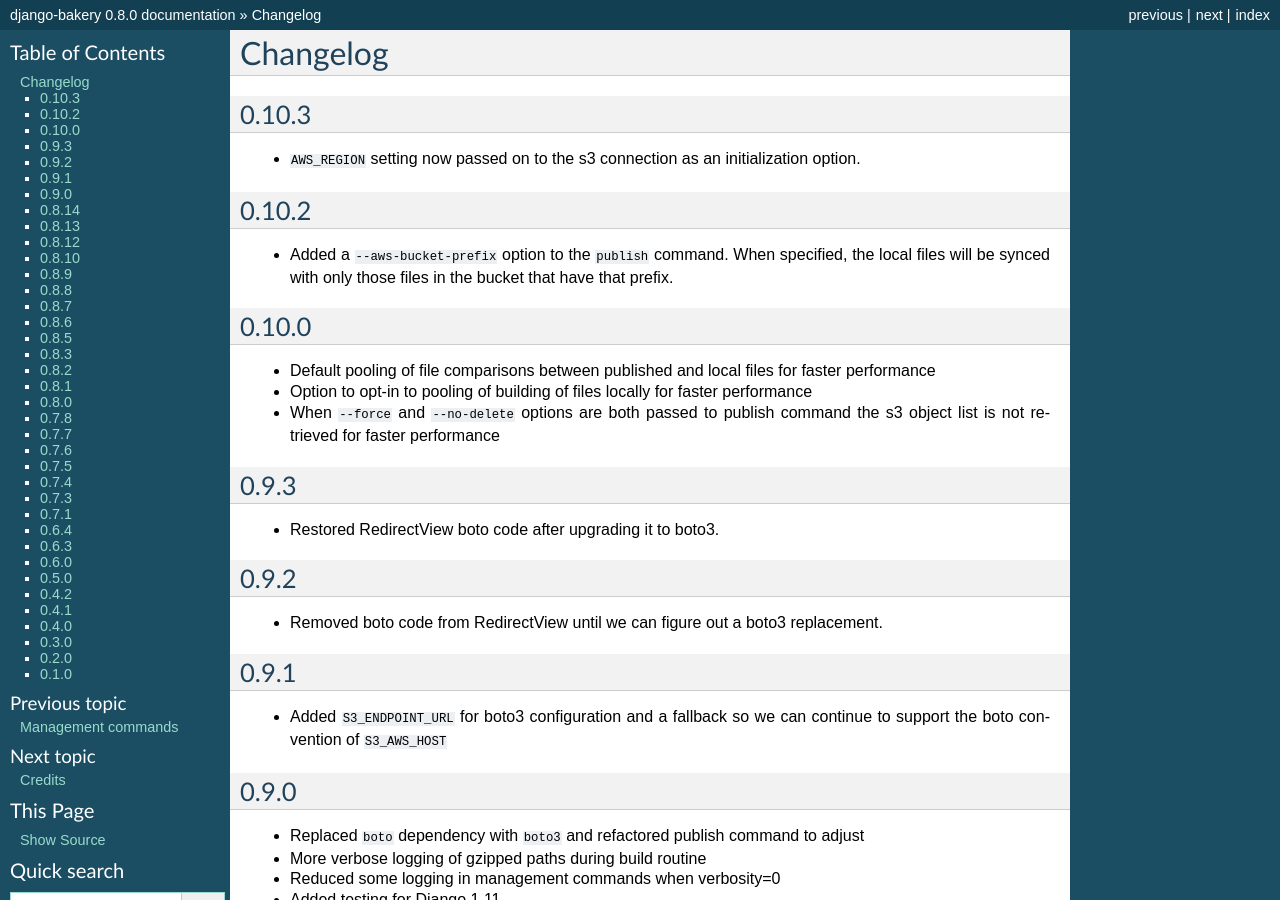
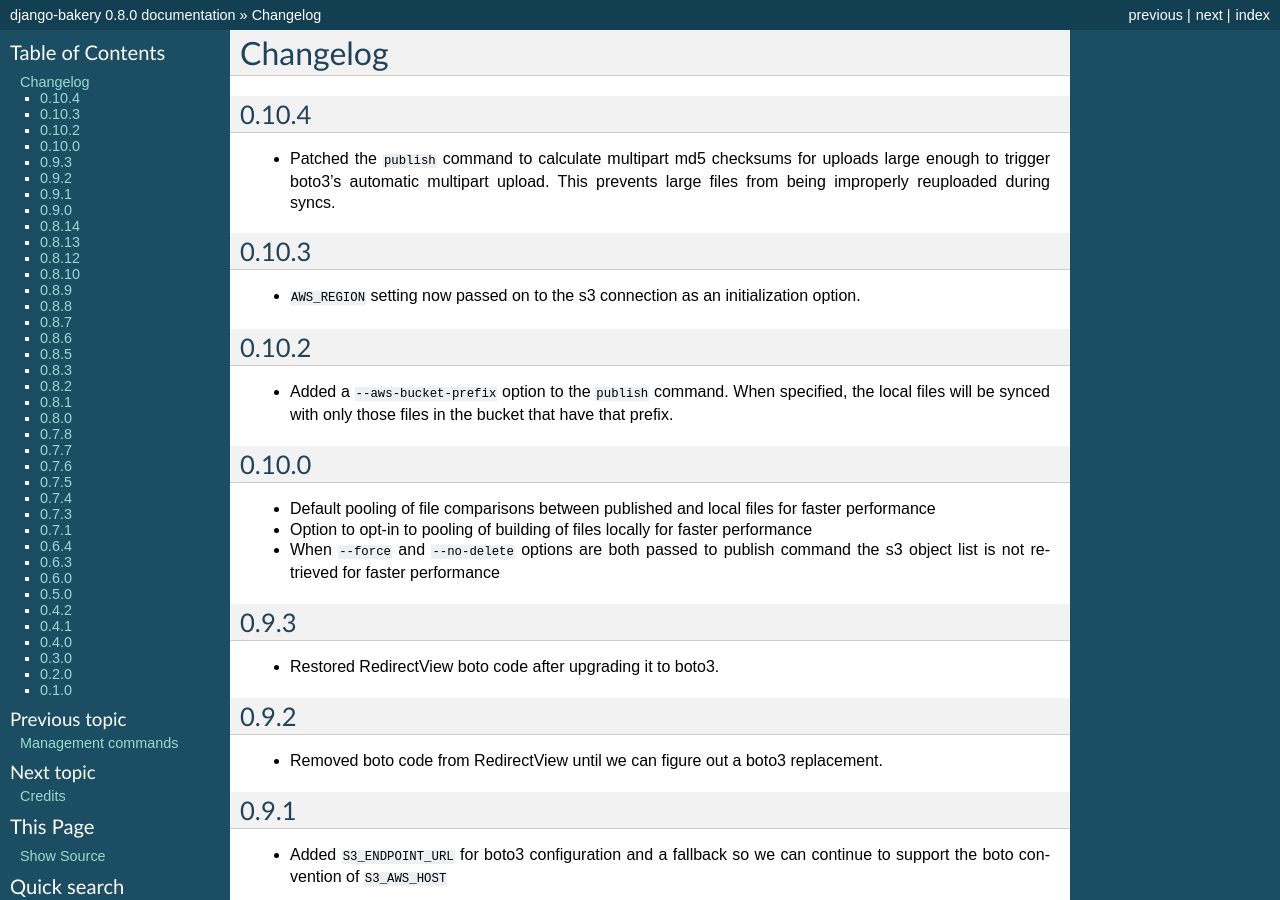
Before and after one commit to Sibizwan5/django-bakery, a Sphinx documentation site: the page built from docs/changelog.rst, in a window 1280 px wide and 900 px high. Built offline with Sphinx 7.4.7, drawn with Linux system fonts in a browser that asks for light colours.

Commit message:
Updated documentation

```diff
--- a/docs/changelog.rst
+++ b/docs/changelog.rst
@@ -1,5 +1,10 @@
 Changelog
 =========
+
+0.10.4
+------
+
+* Patched the ``publish`` command to calculate multipart md5 checksums for uploads large enough to trigger boto3's automatic multipart upload. This prevents large files from being improperly reuploaded during syncs.
 
 0.10.3
 ------
```
